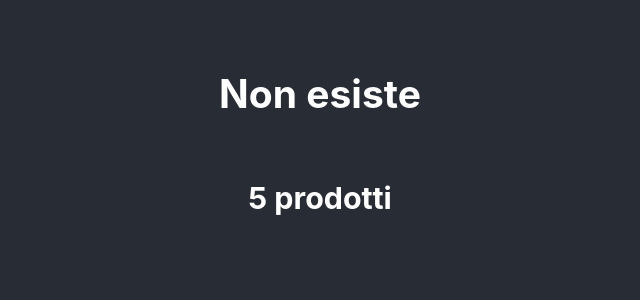
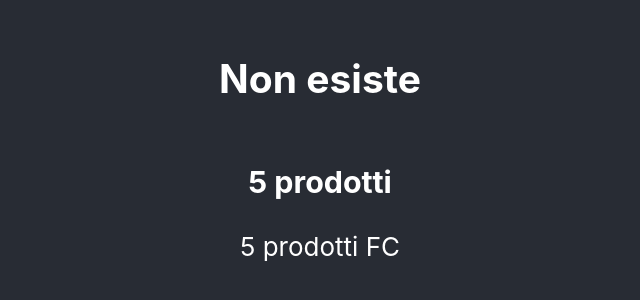
Before and after one commit to sorrentmutie/2022-02-15-react, a React (Create React App) app in the folder my-app/: page / in a window 1280 px wide. Shown: the part 258-558 px from the top of the page, without its empty margins (320-960 px from the left). Built offline with nearby package versions, Linux system fonts and the light colour scheme.

Commit message:
componenti tipizzati FC

```diff
--- a/my-app/src/App.tsx
+++ b/my-app/src/App.tsx
@@ -18,6 +18,10 @@ const RenderMessage = (props: any) => {
   return props.products === 0 ? <Empty/> : <Products value = {props.products}/>
 }
 
+export const Products2: React.FC<ProductProps> = (props) =>
+  <div>{props.value} prodotti FC</div>
+
+
 
 function App() {
   let person: Person | null =
@@ -30,6 +34,7 @@ function App() {
       <header className="App-header">
        <h2>{testo}</h2>
        <RenderMessage products={products}/>
+       <Products2 value={products}/>
       </header>
     </div>
   );
```
